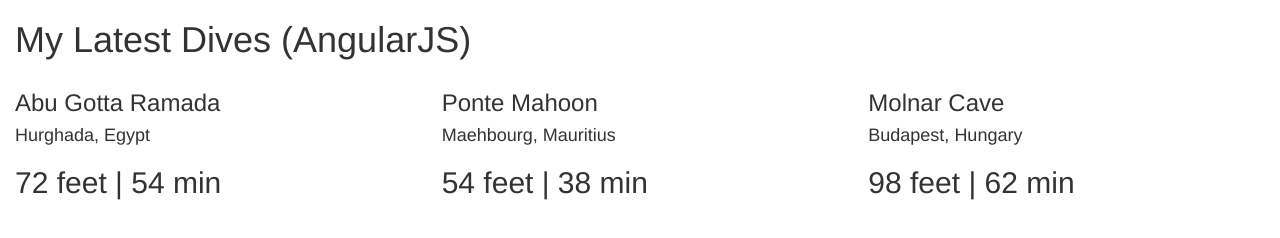
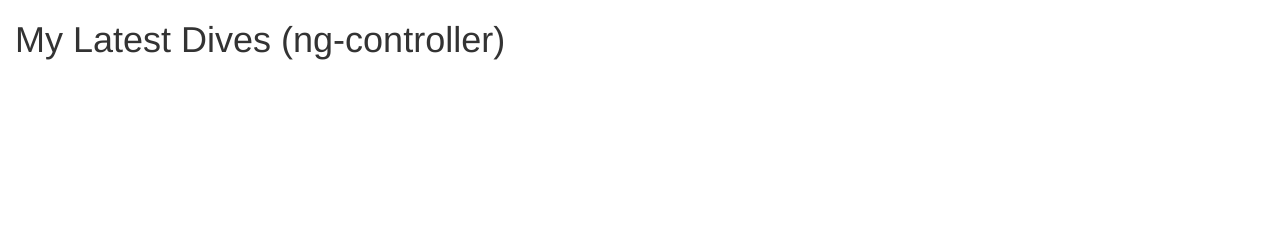
Before and after one commit to turboflanagan/exercise-01-02, a plain HTML site: page index.html in a window 1280 px wide. Drawn offline with Linux system fonts and the light colour scheme.

Commit message:
converted to angular
broken app.
dives.js needs to be bound to index.html

```diff
--- a/index.html
+++ b/index.html
@@ -1,44 +1,34 @@
 <!DOCTYPE html>
-<html ng-app>
+<html ng-app = "diveLog">
 <head>
-	<title>Dive Log (AngularJS)</title>
+	<title>Dive Log (ng-controller)</title>
 	<link href="css/bootstrap.css" rel="stylesheet"/>
 </head>
 <body>
 
 	<div class="container-fluid">
-		<h1>My Latest Dives  (AngularJS)</h1>
+		<h1>My Latest Dives  (ng-controller)</h1>
 
-		<div class="row" ng-init="dives=[
-			{
-				site: 'Abu Gotta Ramada',
-				location: 'Hurghada, Egypt',
-				depth: 72,
-				time: 54
-			},
-			{
-				site: 'Ponte Mahoon',
-				location: 'Maehbourg, Mauritius',
-				depth: 54,
-				time: 38
-			},
-			{
-				site: 'Molnar Cave',
-				location: 'Budapest, Hungary',
-				depth: 98,
-				time: 62
-			}]">
+		<div class="row" ngcontroller="diveLogCtrl">
 			<div class="col-sm-4" ng-repeat="dive in dives">
 				<h3>{{dive.site}}</h3>
 				<h4>{{dive.location}}</h4>
-				<h2>{{dive.depth}}  feet  |  {{dive.time}}  min</h2>
+				<h2>{{dive.depth}}  feet  |  {{dive.time}} min</h2>
 			</div>
-
 		</div>
 	</div>
-	<script src="angular.min.js"></script>
+
+	<script src= "angular.min.js"></script>
+	<script src="dives.js"></script>
+
 	<script>
-		angular.min.js
+		angular.module("diveLog", [])
+			.controller('diveLogCtrl', DiveLogCtrl);
+
+		function DiveLogCtrl($scope) {
+			$scope.dives = dives;
+		}
 	</script>
+
 </body>
 </html>
```
